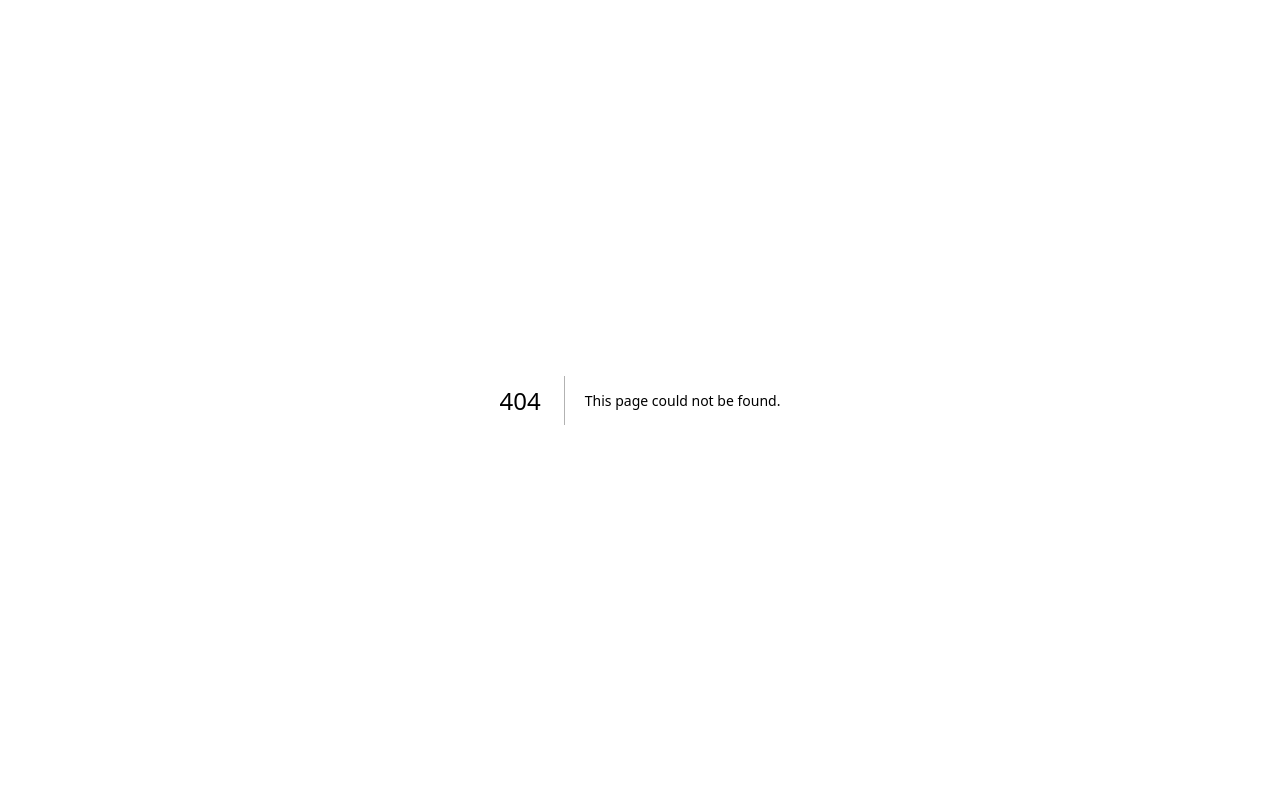
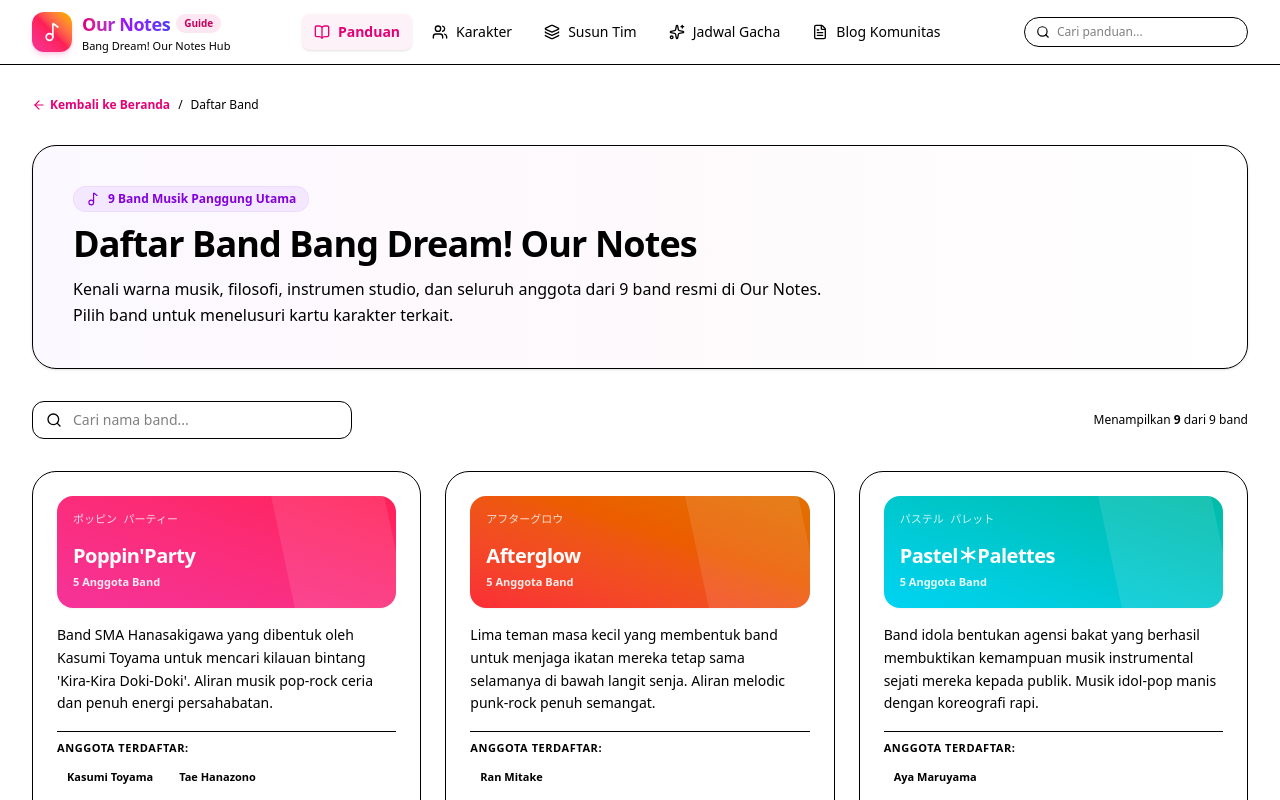
Before and after one commit to leonorexyz/OurNotes, a Next.js app: page /band in a window 1280 px wide. Before the commit this address had no page. Shown: the top 800 px of the page. Built offline with nearby package versions, Linux system fonts and the light colour scheme.

Commit message:
feat(band): build band roster page with 9 bands and member pills

```diff
--- /dev/null
+++ b/src/app/band/page.tsx
@@ -0,0 +1,145 @@
+"use client";
+
+import { useState } from "react";
+import Link from "next/link";
+import { Navbar } from "@/components/Navbar";
+import { Footer } from "@/components/Footer";
+import {
+  Music2,
+  Users,
+  Search,
+  ArrowRight,
+  ArrowLeft,
+  Sparkles,
+  Guitar,
+  Volume2,
+  ExternalLink,
+} from "lucide-react";
+import { BANDS_DATA, CHARACTERS_DATA, Band } from "@/data/charactersData";
+
+export default function BandListPage() {
+  const [query, setQuery] = useState("");
+
+  const filteredBands = BANDS_DATA.filter(
+    (b) =>
+      b.name.toLowerCase().includes(query.toLowerCase()) ||
+      b.japaneseName.includes(query) ||
+      b.description.toLowerCase().includes(query.toLowerCase())
+  );
+
+  return (
+    <div className="min-h-screen flex flex-col bg-background text-foreground antialiased selection:bg-pink-500 selection:text-white">
+      <Navbar />
+
+      <main className="flex-1 container mx-auto max-w-7xl px-4 py-8 sm:px-6 lg:px-8 space-y-8">
+        {/* Breadcrumb Navigation */}
+        <div className="flex items-center gap-2 text-xs text-muted-foreground">
+          <Link href="/" className="hover:text-foreground flex items-center gap-1 font-semibold text-pink-600">
+            <ArrowLeft className="h-3.5 w-3.5" />
+            Kembali ke Beranda
+          </Link>
+          <span>/</span>
+          <span className="text-foreground font-medium">Daftar Band</span>
+        </div>
+
+        {/* Hero Header */}
+        <div className="rounded-3xl border border-border bg-gradient-to-r from-purple-50/70 via-pink-50/40 to-background dark:from-purple-950/20 dark:via-pink-950/10 dark:to-background p-6 sm:p-10 shadow-sm relative overflow-hidden">
+          <div className="max-w-3xl space-y-3 relative">
+            <div className="inline-flex items-center gap-2 rounded-full bg-purple-100 dark:bg-purple-950/60 px-3 py-1 text-xs font-semibold text-purple-700 dark:text-purple-300 border border-purple-200/60">
+              <Music2 className="h-3.5 w-3.5" />
+              <span>9 Band Musik Panggung Utama</span>
+            </div>
+            <h1 className="text-3xl sm:text-4xl font-extrabold tracking-tight">
+              Daftar Band Bang Dream! Our Notes
+            </h1>
+            <p className="text-sm sm:text-base text-muted-foreground leading-relaxed">
+              Kenali warna musik, filosofi, instrumen studio, dan seluruh anggota dari 9 band resmi di Our Notes. Pilih band untuk menelusuri kartu karakter terkait.
+            </p>
+          </div>
+        </div>
+
+        {/* Search & Counter Controls */}
+        <div className="flex flex-col sm:flex-row gap-4 items-stretch sm:items-center justify-between">
+          <div className="relative w-full sm:w-80">
+            <Search className="absolute left-3.5 top-1/2 -translate-y-1/2 h-4 w-4 text-muted-foreground" />
+            <input
+              type="text"
+              value={query}
+              onChange={(e) => setQuery(e.target.value)}
+              placeholder="Cari nama band..."
+              className="w-full rounded-xl border border-input bg-card py-2 pl-10 pr-4 text-xs sm:text-sm focus:border-pink-500 focus:outline-none focus:ring-1 focus:ring-pink-500"
+            />
+          </div>
+
+          <span className="text-xs text-muted-foreground">
+            Menampilkan <strong>{filteredBands.length}</strong> dari {BANDS_DATA.length} band
+          </span>
+        </div>
+
+        {/* Bands Grid */}
+        <div className="grid grid-cols-1 md:grid-cols-2 lg:grid-cols-3 gap-6">
+          {filteredBands.map((band) => {
+            const members = CHARACTERS_DATA.filter((c) => c.bandId === band.id);
+
+            return (
+              <div
+                key={band.id}
+                className="group rounded-3xl border border-border bg-card p-6 shadow-xs hover:shadow-md transition-all duration-200 flex flex-col justify-between space-y-5 hover:border-pink-300"
+              >
+                <div className="space-y-4">
+                  {/* Top Gradient Banner */}
+                  <div
+                    className={`h-28 rounded-2xl bg-gradient-to-tr ${band.theme} p-4 text-white flex flex-col justify-between shadow-xs relative overflow-hidden`}
+                  >
+                    <div className="absolute right-0 top-0 bottom-0 w-1/3 bg-white/10 skew-x-12 pointer-events-none" />
+                    <span className="text-[11px] font-mono opacity-80">{band.japaneseName}</span>
+                    <div>
+                      <h3 className="font-black text-xl tracking-tight leading-tight">{band.name}</h3>
+                      <span className="text-[11px] font-semibold opacity-90">5 Anggota Band</span>
+                    </div>
+                  </div>
+
+                  {/* Description */}
+                  <p className="text-xs sm:text-sm text-muted-foreground leading-relaxed">
+                    {band.description}
+                  </p>
+
+                  {/* Members Avatars / Pill List */}
+                  <div className="space-y-2 pt-2 border-t border-border/50">
+                    <span className="text-[11px] font-bold uppercase tracking-wider text-muted-foreground block">
+                      Anggota Terdaftar:
+                    </span>
+                    <div className="flex flex-wrap gap-1.5">
+                      {members.map((member) => (
+                        <Link
+                          key={member.id}
+                          href={`/karakter/${member.id}`}
+                          className="px-2.5 py-1 rounded-lg bg-muted/60 hover:bg-muted text-[11px] font-semibold text-foreground transition-colors"
+                        >
+                          {member.name}
+                        </Link>
+                      ))}
+                    </div>
+                  </div>
+                </div>
+
+                {/* Card Action Link */}
+                <div className="pt-3 border-t border-border/60">
+                  <Link
+                    href={`/karakter?band=${band.id}`}
+                    className="flex items-center justify-between w-full py-2.5 px-4 rounded-xl bg-muted/50 hover:bg-pink-50 dark:hover:bg-pink-950/40 text-xs font-bold text-foreground hover:text-pink-600 transition-colors"
+                  >
+                    <span>Lihat Karakter {band.name}</span>
+                    <ArrowRight className="h-4 w-4" />
+                  </Link>
+                </div>
+              </div>
+            );
+          })}
+        </div>
+      </main>
+
+      <Footer />
+    </div>
+  );
+}
```
Also changed, not shown: .ngodingpakeai/pending.json.
